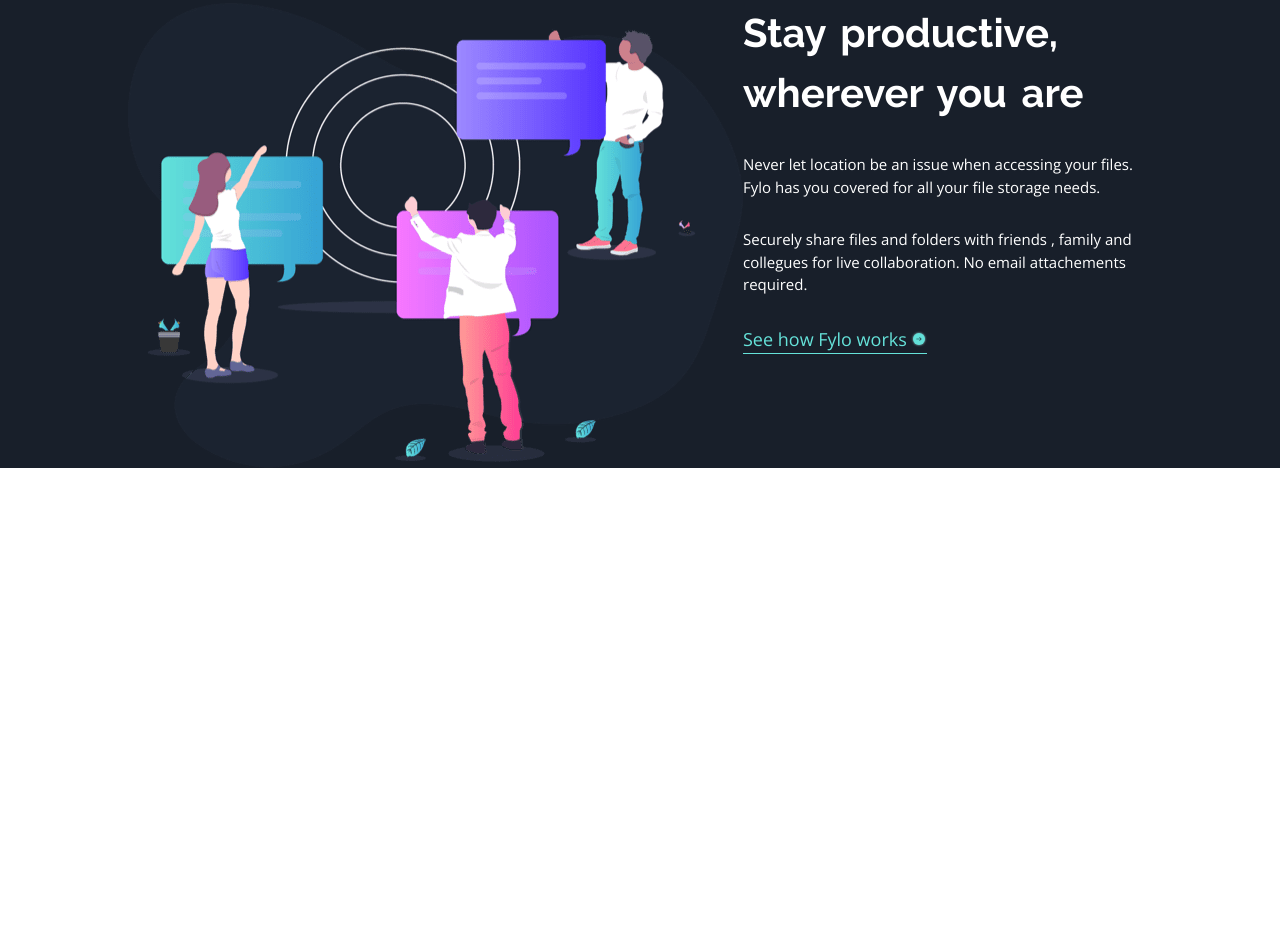
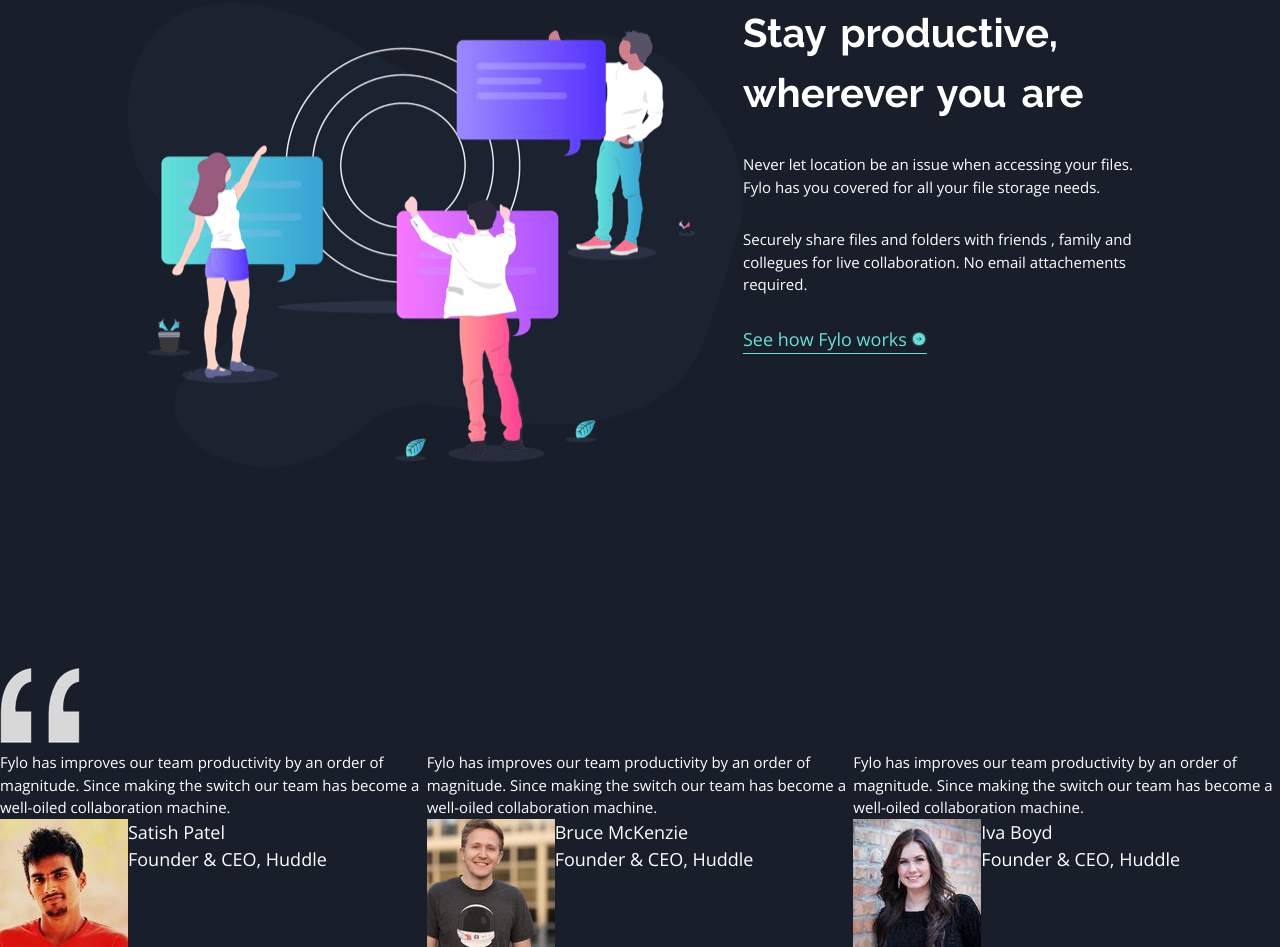
Before and after one commit to drood87/fylo-dark, a website: page index.html in a window 1280 px wide. Shown: the part 2088-3035 px from the top of the page. Before the commit the page ends 2556 px from the top, so only its background shows below. Drawn offline with nearby package versions, Linux system fonts and the light colour scheme.

Commit message:
testimonials section

```diff
--- a/index.html
+++ b/index.html
@@ -148,6 +148,47 @@
           /></a>
         </div>
       </section>
+
+      <section class="section-testimonials">
+
+          <img src="/images/bg-quotes.png" alt="quotes" class="icon__quotes">
+        <div class="testimonials">
+
+          <div class="testimonials-box">
+            <p class="testimonials-box__text">
+              Fylo has improves our team productivity by an order of magnitude. Since making the switch our team has become a well-oiled collaboration machine.
+            </p>
+            <figure class="testimonials-box__shape">
+              <img src="/images/profile-1.jpg" alt="Person 1" class="testimonials-box__portrait">
+              <figcaption class="testimonials-box__caption">Satish Patel</figcaption>
+              <span class="testimonials-box__position">Founder & CEO, Huddle</span>
+            </figure>
+          </div>
+
+        <div class="testimonials-box">
+          <p class="testimonials-box__text">
+            Fylo has improves our team productivity by an order of magnitude. Since making the switch our team has become a
+            well-oiled collaboration machine.
+          </p>
+          <figure class="testimonials-box__shape">
+            <img src="/images/profile-2.jpg" alt="Person 2" class="testimonials-box__portrait">
+            <figcaption class="testimonials-box__caption">Bruce McKenzie</figcaption>
+            <span class="testimonials-box__position">Founder & CEO, Huddle</span>
+          </figure>
+        </div>
+        <div class="testimonials-box">
+          <p class="testimonials-box__text">
+            Fylo has improves our team productivity by an order of magnitude. Since making the switch our team has become a
+            well-oiled collaboration machine.
+          </p>
+          <figure class="testimonials-box__shape">
+            <img src="/images/profile-3.jpg" alt="Person 3" class="testimonials-box__portrait">
+            <figcaption class="testimonials-box__caption">Iva Boyd</figcaption>
+            <span class="testimonials-box__position">Founder & CEO, Huddle</span>
+          </figure>
+        </div>
+        </div>
+      </section>
     </main>
   </body>
 </html>
--- a/sass/components/__button.scss
+++ b/sass/components/__button.scss
@@ -5,7 +5,11 @@
     text-decoration: none;
     display: inline-block;
     padding: 1.5rem 10rem;
-		background-image: linear-gradient(to right, var(--color-cyan), var(--color-blue));
+    background-image: linear-gradient(
+      to right,
+      var(--color-cyan),
+      var(--color-blue)
+    );
     border-radius: 100px;
     color: var(--color-white);
     position: relative;
@@ -30,10 +34,14 @@
   }
 
   &::after {
-		content: '';
+    content: "";
     display: inline-block;
     padding: 1.5rem 10rem;
-		background-image: linear-gradient(to right, var(--color-cyan), var(--color-blue));
+    background-image: linear-gradient(
+      to right,
+      var(--color-cyan),
+      var(--color-blue)
+    );
     border-radius: 100px;
     position: absolute;
     top: 0;
@@ -59,7 +67,7 @@
   }
 
   &::before {
-		content: '';
+    content: "";
     background-color: var(--color-cyan);
     width: 100%;
     height: 100%;
@@ -73,7 +81,7 @@
   &:hover {
     z-index: 2;
     color: white;
-		padding: 1rem;
+    padding: 0.4rem;
     box-shadow: var(--box-shadow-hover);
   }
 
--- /dev/null
+++ b/sass/components/_testimonial-box.scss
@@ -0,0 +1,18 @@
+.testimonials-box {
+  &__text {
+    font-size: 1.5rem;
+  }
+
+  &__shape {
+  }
+
+  &__portrait {
+    float: left;
+  }
+
+  &__caption {
+  }
+
+  &__position {
+  }
+}
--- /dev/null
+++ b/sass/layout/_testimonials.scss
@@ -0,0 +1,3 @@
+.testimonials {
+  display: flex;
+}
--- a/sass/main.scss
+++ b/sass/main.scss
@@ -1,16 +1,18 @@
-@import 'abstracts/mixins';
-@import 'abstracts/variables';
+@import "abstracts/mixins";
+@import "abstracts/variables";
 
-@import 'base/base';
-@import 'base/typography';
-@import 'base/utilities';
+@import "base/base";
+@import "base/typography";
+@import "base/utilities";
 
-@import 'components/_button';
-@import 'components/feature-box';
+@import "components/_button";
+@import "components/feature-box";
+@import "components/testimonial-box";
 
-@import 'layout/cta';
-@import 'layout/feature-grid';
-@import 'layout/header';
-@import 'layout/navigation';
+@import "layout/cta";
+@import "layout/feature-grid";
+@import "layout/header";
+@import "layout/navigation";
+@import "layout/testimonials";
 
-@import 'pages/home';
+@import "pages/home";
--- a/sass/pages/_home.scss
+++ b/sass/pages/_home.scss
@@ -1,5 +1,6 @@
 .section-features,
-.section-cta {
-	background-color: var(--color-blue-dark-2);
-	padding: 20rem 0 0 0;
+.section-cta,
+.section-testimonials {
+  background-color: var(--color-blue-dark-2);
+  padding: 20rem 0 0 0;
 }
```
Also changed, not shown: css/style.css. Lines whose indentation alone changed are shown as unchanged.
